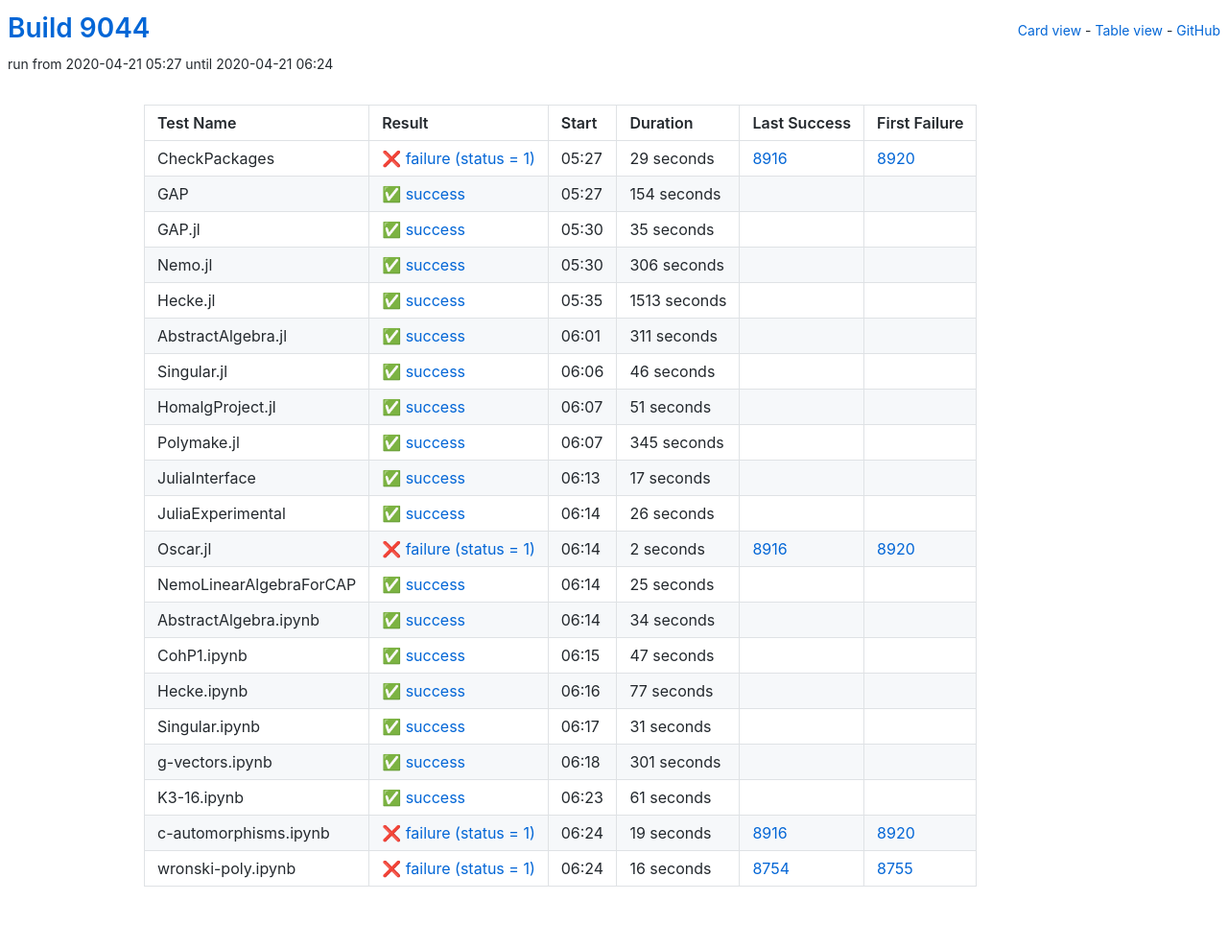
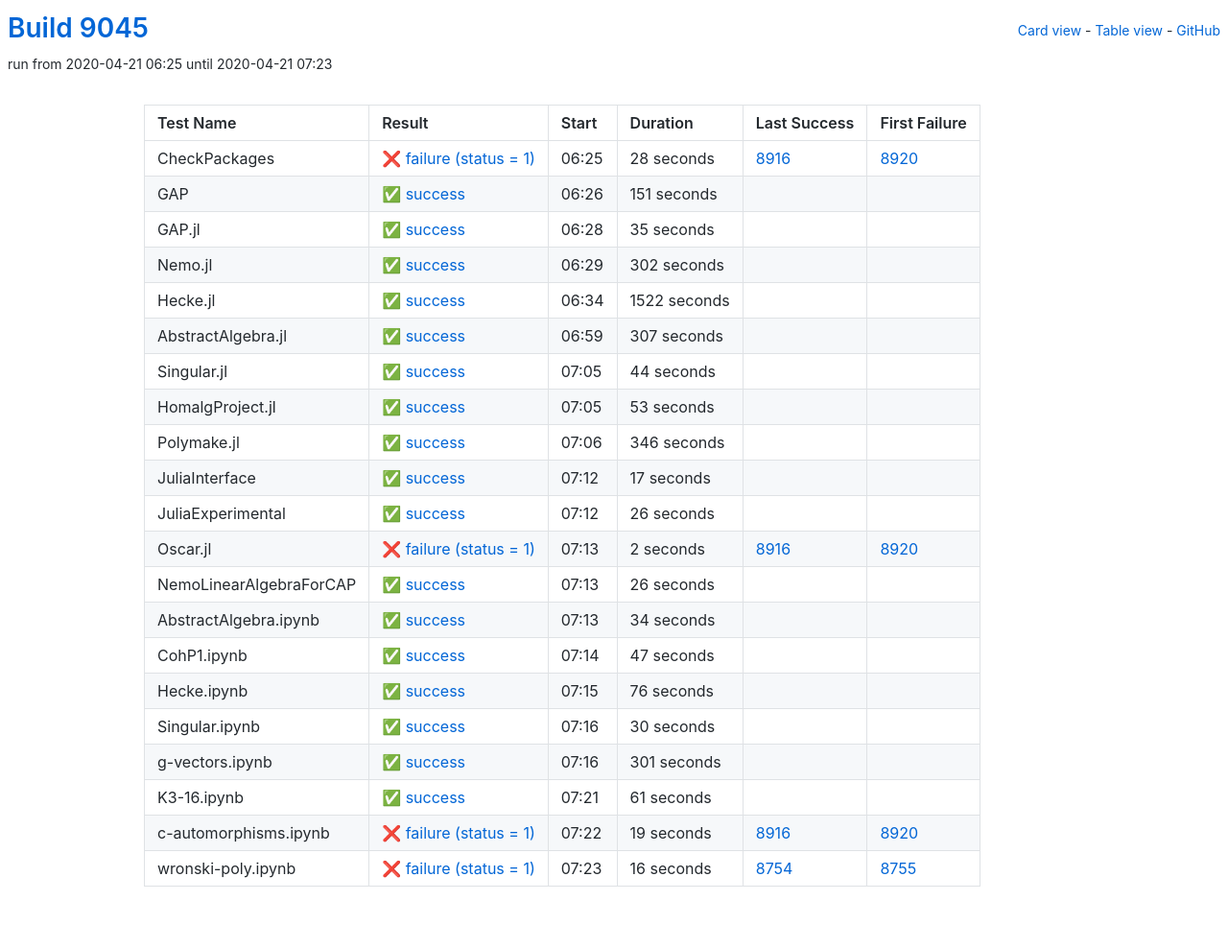
Before and after one commit to oscar-system/oscar-ci-status, a Jekyll site: the page built from table.html, in a window 1280 px wide. Shown: the whole page at 96% size. Built offline with Jekyll 4.4.1, drawn with Linux system fonts in a browser that asks for light colours.

Commit message:
Build 9045

```diff
--- a/_data/ci.yml
+++ b/_data/ci.yml
@@ -1,27 +1,27 @@
-build: 9044
-build_url: https://oscarci.mathematik.uni-kl.de/job/oscar/9044/
+build: 9045
+build_url: https://oscarci.mathematik.uni-kl.de/job/oscar/9045/
 job: oscar
 tests:
-- duration: 29
+- duration: 28
   exitcode: 1
   first_failure: 8920
   first_failure_url: https://oscarci.mathematik.uni-kl.de/job/oscar/8920/
   last_success: 8916
   last_success_url: https://oscarci.mathematik.uni-kl.de/job/oscar/8916/
-  log: https://oscarci.mathematik.uni-kl.de/job/oscar/9044/artifact/logs/build-9044/CheckPackages.log
+  log: https://oscarci.mathematik.uni-kl.de/job/oscar/9045/artifact/logs/build-9045/CheckPackages.log
   name: CheckPackages
-  start: 2020-04-21 05:27
+  start: 2020-04-21 06:25
   status: failure
   success: false
-- duration: 154
+- duration: 151
   exitcode: 0
   first_failure: false
   first_failure_url: null
   last_success: false
   last_success_url: null
-  log: https://oscarci.mathematik.uni-kl.de/job/oscar/9044/artifact/logs/build-9044/GAP.log
+  log: https://oscarci.mathematik.uni-kl.de/job/oscar/9045/artifact/logs/build-9045/GAP.log
   name: GAP
-  start: 2020-04-21 05:27
+  start: 2020-04-21 06:26
   status: success
   success: true
 - duration: 35
@@ -30,75 +30,75 @@ tests:
   first_failure_url: null
   last_success: false
   last_success_url: null
-  log: https://oscarci.mathematik.uni-kl.de/job/oscar/9044/artifact/logs/build-9044/GAP.jl.log
+  log: https://oscarci.mathematik.uni-kl.de/job/oscar/9045/artifact/logs/build-9045/GAP.jl.log
   name: GAP.jl
-  start: 2020-04-21 05:30
+  start: 2020-04-21 06:28
   status: success
   success: true
-- duration: 306
+- duration: 302
   exitcode: 0
   first_failure: false
   first_failure_url: null
   last_success: false
   last_success_url: null
-  log: https://oscarci.mathematik.uni-kl.de/job/oscar/9044/artifact/logs/build-9044/Nemo.jl.log
+  log: https://oscarci.mathematik.uni-kl.de/job/oscar/9045/artifact/logs/build-9045/Nemo.jl.log
   name: Nemo.jl
-  start: 2020-04-21 05:30
+  start: 2020-04-21 06:29
   status: success
   success: true
-- duration: 1513
+- duration: 1522
   exitcode: 0
   first_failure: false
   first_failure_url: null
   last_success: false
   last_success_url: null
-  log: https://oscarci.mathematik.uni-kl.de/job/oscar/9044/artifact/logs/build-9044/Hecke.jl.log
+  log: https://oscarci.mathematik.uni-kl.de/job/oscar/9045/artifact/logs/build-9045/Hecke.jl.log
   name: Hecke.jl
-  start: 2020-04-21 05:35
+  start: 2020-04-21 06:34
   status: success
   success: true
-- duration: 311
+- duration: 307
   exitcode: 0
   first_failure: false
   first_failure_url: null
   last_success: false
   last_success_url: null
-  log: https://oscarci.mathematik.uni-kl.de/job/oscar/9044/artifact/logs/build-9044/AbstractAlgebra.jl.log
+  log: https://oscarci.mathematik.uni-kl.de/job/oscar/9045/artifact/logs/build-9045/AbstractAlgebra.jl.log
   name: AbstractAlgebra.jl
-  start: 2020-04-21 06:01
+  start: 2020-04-21 06:59
   status: success
   success: true
-- duration: 46
+- duration: 44
   exitcode: 0
   first_failure: false
   first_failure_url: null
   last_success: false
   last_success_url: null
-  log: https://oscarci.mathematik.uni-kl.de/job/oscar/9044/artifact/logs/build-9044/Singular.jl.log
+  log: https://oscarci.mathematik.uni-kl.de/job/oscar/9045/artifact/logs/build-9045/Singular.jl.log
   name: Singular.jl
-  start: 2020-04-21 06:06
+  start: 2020-04-21 07:05
   status: success
   success: true
-- duration: 51
+- duration: 53
   exitcode: 0
   first_failure: false
   first_failure_url: null
   last_success: false
   last_success_url: null
-  log: https://oscarci.mathematik.uni-kl.de/job/oscar/9044/artifact/logs/build-9044/HomalgProject.jl.log
+  log: https://oscarci.mathematik.uni-kl.de/job/oscar/9045/artifact/logs/build-9045/HomalgProject.jl.log
   name: HomalgProject.jl
-  start: 2020-04-21 06:07
+  start: 2020-04-21 07:05
   status: success
   success: true
-- duration: 345
+- duration: 346
   exitcode: 0
   first_failure: false
   first_failure_url: null
   last_success: false
   last_success_url: null
-  log: https://oscarci.mathematik.uni-kl.de/job/oscar/9044/artifact/logs/build-9044/Polymake.jl.log
+  log: https://oscarci.mathematik.uni-kl.de/job/oscar/9045/artifact/logs/build-9045/Polymake.jl.log
   name: Polymake.jl
-  start: 2020-04-21 06:07
+  start: 2020-04-21 07:06
   status: success
   success: true
 - duration: 17
@@ -107,9 +107,9 @@ tests:
   first_failure_url: null
   last_success: false
   last_success_url: null
-  log: https://oscarci.mathematik.uni-kl.de/job/oscar/9044/artifact/logs/build-9044/JuliaInterface.log
+  log: https://oscarci.mathematik.uni-kl.de/job/oscar/9045/artifact/logs/build-9045/JuliaInterface.log
   name: JuliaInterface
-  start: 2020-04-21 06:13
+  start: 2020-04-21 07:12
   status: success
   success: true
 - duration: 26
@@ -118,9 +118,9 @@ tests:
   first_failure_url: null
   last_success: false
   last_success_url: null
-  log: https://oscarci.mathematik.uni-kl.de/job/oscar/9044/artifact/logs/build-9044/JuliaExperimental.log
+  log: https://oscarci.mathematik.uni-kl.de/job/oscar/9045/artifact/logs/build-9045/JuliaExperimental.log
   name: JuliaExperimental
-  start: 2020-04-21 06:14
+  start: 2020-04-21 07:12
   status: success
   success: true
 - duration: 2
@@ -129,20 +129,20 @@ tests:
   first_failure_url: https://oscarci.mathematik.uni-kl.de/job/oscar/8920/
   last_success: 8916
   last_success_url: https://oscarci.mathematik.uni-kl.de/job/oscar/8916/
-  log: https://oscarci.mathematik.uni-kl.de/job/oscar/9044/artifact/logs/build-9044/Oscar.jl.log
+  log: https://oscarci.mathematik.uni-kl.de/job/oscar/9045/artifact/logs/build-9045/Oscar.jl.log
   name: Oscar.jl
-  start: 2020-04-21 06:14
+  start: 2020-04-21 07:13
   status: failure
   success: false
-- duration: 25
+- duration: 26
   exitcode: 0
   first_failure: false
   first_failure_url: null
   last_success: false
   last_success_url: null
-  log: https://oscarci.mathematik.uni-kl.de/job/oscar/9044/artifact/logs/build-9044/NemoLinearAlgebraForCAP.log
+  log: https://oscarci.mathematik.uni-kl.de/job/oscar/9045/artifact/logs/build-9045/NemoLinearAlgebraForCAP.log
   name: NemoLinearAlgebraForCAP
-  start: 2020-04-21 06:14
+  start: 2020-04-21 07:13
   status: success
   success: true
 - duration: 34
@@ -151,9 +151,9 @@ tests:
   first_failure_url: null
   last_success: false
   last_success_url: null
-  log: https://oscarci.mathematik.uni-kl.de/job/oscar/9044/artifact/logs/build-9044/AbstractAlgebra.ipynb.log
+  log: https://oscarci.mathematik.uni-kl.de/job/oscar/9045/artifact/logs/build-9045/AbstractAlgebra.ipynb.log
   name: AbstractAlgebra.ipynb
-  start: 2020-04-21 06:14
+  start: 2020-04-21 07:13
   status: success
   success: true
 - duration: 47
@@ -162,31 +162,31 @@ tests:
   first_failure_url: null
   last_success: false
   last_success_url: null
-  log: https://oscarci.mathematik.uni-kl.de/job/oscar/9044/artifact/logs/build-9044/CohP1.ipynb.log
+  log: https://oscarci.mathematik.uni-kl.de/job/oscar/9045/artifact/logs/build-9045/CohP1.ipynb.log
   name: CohP1.ipynb
-  start: 2020-04-21 06:15
+  start: 2020-04-21 07:14
   status: success
   success: true
-- duration: 77
+- duration: 76
   exitcode: 0
   first_failure: false
   first_failure_url: null
   last_success: false
   last_success_url: null
-  log: https://oscarci.mathematik.uni-kl.de/job/oscar/9044/artifact/logs/build-9044/Hecke.ipynb.log
+  log: https://oscarci.mathematik.uni-kl.de/job/oscar/9045/artifact/logs/build-9045/Hecke.ipynb.log
   name: Hecke.ipynb
-  start: 2020-04-21 06:16
+  start: 2020-04-21 07:15
   status: success
   success: true
-- duration: 31
+- duration: 30
   exitcode: 0
   first_failure: false
   first_failure_url: null
   last_success: false
   last_success_url: null
-  log: https://oscarci.mathematik.uni-kl.de/job/oscar/9044/artifact/logs/build-9044/Singular.ipynb.log
+  log: https://oscarci.mathematik.uni-kl.de/job/oscar/9045/artifact/logs/build-9045/Singular.ipynb.log
   name: Singular.ipynb
-  start: 2020-04-21 06:17
+  start: 2020-04-21 07:16
   status: success
   success: true
 - duration: 301
@@ -195,9 +195,9 @@ tests:
   first_failure_url: null
   last_success: false
   last_success_url: null
-  log: https://oscarci.mathematik.uni-kl.de/job/oscar/9044/artifact/logs/build-9044/g-vectors.ipynb.log
+  log: https://oscarci.mathematik.uni-kl.de/job/oscar/9045/artifact/logs/build-9045/g-vectors.ipynb.log
   name: g-vectors.ipynb
-  start: 2020-04-21 06:18
+  start: 2020-04-21 07:16
   status: success
   success: true
 - duration: 61
@@ -206,9 +206,9 @@ tests:
   first_failure_url: null
   last_success: false
   last_success_url: null
-  log: https://oscarci.mathematik.uni-kl.de/job/oscar/9044/artifact/logs/build-9044/K3-16.ipynb.log
+  log: https://oscarci.mathematik.uni-kl.de/job/oscar/9045/artifact/logs/build-9045/K3-16.ipynb.log
   name: K3-16.ipynb
-  start: 2020-04-21 06:23
+  start: 2020-04-21 07:21
   status: success
   success: true
 - duration: 19
@@ -217,9 +217,9 @@ tests:
   first_failure_url: https://oscarci.mathematik.uni-kl.de/job/oscar/8920/
   last_success: 8916
   last_success_url: https://oscarci.mathematik.uni-kl.de/job/oscar/8916/
-  log: https://oscarci.mathematik.uni-kl.de/job/oscar/9044/artifact/logs/build-9044/c-automorphisms.ipynb.log
+  log: https://oscarci.mathematik.uni-kl.de/job/oscar/9045/artifact/logs/build-9045/c-automorphisms.ipynb.log
   name: c-automorphisms.ipynb
-  start: 2020-04-21 06:24
+  start: 2020-04-21 07:22
   status: failure
   success: false
 - duration: 16
@@ -228,8 +228,8 @@ tests:
   first_failure_url: https://oscarci.mathematik.uni-kl.de/job/oscar/8755/
   last_success: 8754
   last_success_url: https://oscarci.mathematik.uni-kl.de/job/oscar/8754/
-  log: https://oscarci.mathematik.uni-kl.de/job/oscar/9044/artifact/logs/build-9044/wronski-poly.ipynb.log
+  log: https://oscarci.mathematik.uni-kl.de/job/oscar/9045/artifact/logs/build-9045/wronski-poly.ipynb.log
   name: wronski-poly.ipynb
-  start: 2020-04-21 06:24
+  start: 2020-04-21 07:23
   status: failure
   success: false
```
Also changed, not shown: README.md.
